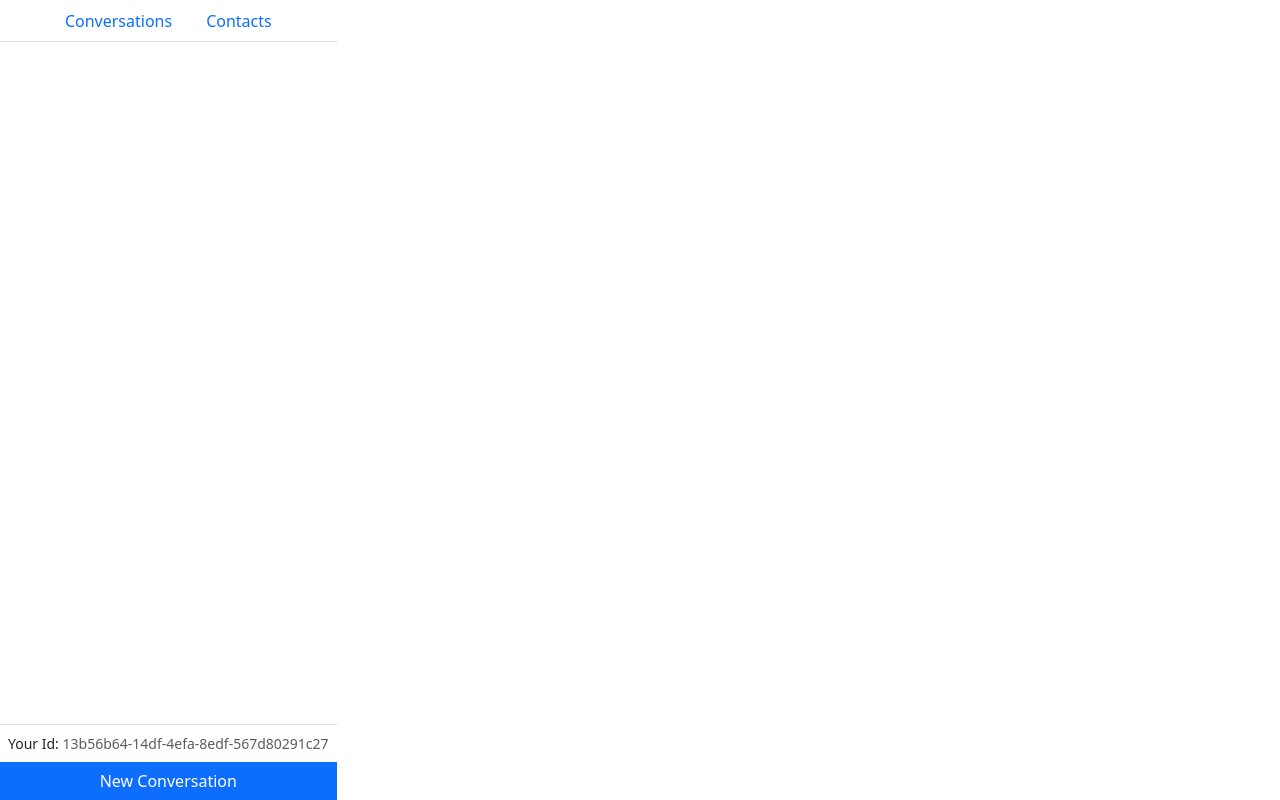
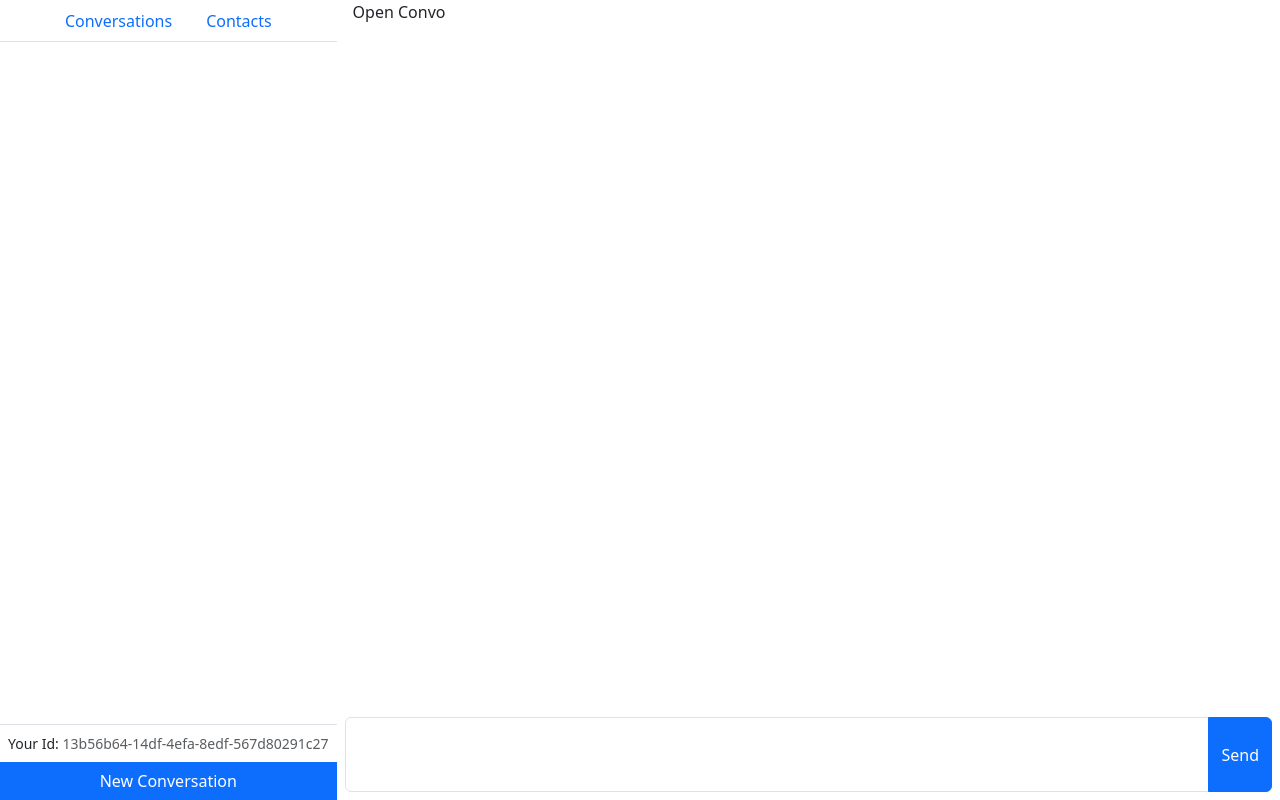
Before and after one commit to llesterja/real-time-chat-app, a React (Create React App) app in the folder frontend/: page / in a window 1280 px wide. Both pictures are taken after typing "Sample" into the empty fields and a click on the button "Create A New Id". Built offline with nearby package versions, Linux system fonts and the light colour scheme.

Commit message:
Conversations.js latest is working

```diff
--- a/frontend/src/components/Conversations.js
+++ b/frontend/src/components/Conversations.js
@@ -13,7 +13,12 @@ export default function Conversations() {
   return (
     <ListGroup variant="flush">
     {conversations.map((conversation, index) => (
-      <ListGroup.Item key = {index}>
+      <ListGroup.Item
+          key = {index}
+          action
+          onClick={() => selectConversationIndex(index)}
+          active={conversation.selected}
+        >
           {conversation.recipient.map(r => r.name).join('')}
       </ListGroup.Item>
     ))}
--- a/frontend/src/components/Dashboard.js
+++ b/frontend/src/components/Dashboard.js
@@ -1,13 +1,18 @@
 import React from 'react'
 import Sidebar from './Sidebar';
+import { useConversations } from '../contexts/ConversationsProvider';
+import OpenConversation from './OpenConversation';
 
 
 export default function Dashboard({ id }) {
-  //const { selectedConversation } = useConversations()
+  const { selectedConversation } = useConversations()
 
   return (
     <div className="d-flex" style={{ height: '100vh' }}>
-      <Sidebar id={id} />
+      <Sidebar id={id}/>
+      {/**Selected Conversation not working correctly */}
+      {/* {selectedConversation && <OpenConversation/>} */}
+      {<OpenConversation/>}
     </div>
   )
 }
--- a/frontend/src/components/NewConversationModal.js
+++ b/frontend/src/components/NewConversationModal.js
@@ -1,17 +1,23 @@
 import React, { useState } from 'react'
 import { Button, Modal, Form } from 'react-bootstrap'
-import {useContacts} from '../contexts/ContactsProvider'
-import {useConversations} from '../contexts/ConversationsProvider'
+import { useContacts } from '../contexts/ContactsProvider'
+import { useConversations } from '../contexts/ConversationsProvider'
 
 
 
-export default function NewConversationModal({closeModal}) {
+export default function NewConversationModal({ closeModal }) {
   const [selectedContactIds, setSelectedContactIds] = useState([])
   const { contacts } = useContacts()
   const { createConversation } = useConversations()
 
   function handleSubmit(e) {
     e.preventDefault()
+
+      // Check if selectedContactIds is not empty
+      if (selectedContactIds.length === 0) {
+        console.error('Please select at least one contact');
+        return;
+      }
 
     createConversation(selectedContactIds)
     closeModal()
--- /dev/null
+++ b/frontend/src/components/OpenConversation.js
@@ -0,0 +1,80 @@
+import React, { useState, useCallback } from 'react'
+import { Form, InputGroup } from 'react-bootstrap'
+import Button from 'react-bootstrap/Button';
+import { useConversations } from '../contexts/ConversationsProvider';
+
+
+export default function OpenConversation() {
+    const { sendMessage, selectedConversation } = useConversations()
+    const [text, setText] = useState('')
+    const setRef = useCallback(node => {
+        if (node) {
+          node.scrollIntoView({ smooth: true })
+        }
+      }, [])
+
+    function handleSubmit(e) {
+        e.preventDefault()
+        /**No selected conversation */
+        /** How to check if a conversation is selected */
+
+        if (!selectedConversation || !selectedConversation.recipients) {
+            console.error('Selected conversation or recipients is undefined');
+            return;
+          }
+
+        sendMessage(
+          selectedConversation.recipients.map(r => r.id),
+          text
+        )
+        setText('')
+      }
+
+
+    return (
+        <div className="d-flex flex-column flex-grow-1">
+            <div className="flex-grow-1 overflow-auto">
+                <div className="d-flex flex-column align-items-start justify-content-end px-3">
+                    Open Convo
+                    {/**Selected Conversation is null? */}
+
+                    {/* {selectedConversation.messages.map((message, index) => {
+            const lastMessage = selectedConversation.messages.length - 1 === index
+            return (
+              <div
+                ref={lastMessage ? setRef : null}
+                key={index}
+                className={`my-1 d-flex flex-column ${message.fromMe ? 'align-self-end align-items-end' : 'align-items-start'}`}
+              >
+                <div
+                  className={`rounded px-2 py-1 ${message.fromMe ? 'bg-primary text-white' : 'border'}`}>
+                  {message.text}
+                </div>
+                <div className={`text-muted small ${message.fromMe ? 'text-right' : ''}`}>
+                  {message.fromMe ? 'You' : message.senderName}
+                </div>
+              </div>
+            )
+          })} */}
+                </div>
+            </div>
+            <Form onSubmit={handleSubmit}>
+                <Form.Group className="m-2">
+                    <InputGroup>
+                        <Form.Control
+                            as="textarea"
+                            required
+                            value={text}
+                            onChange={e => setText(e.target.value)}
+                            style={{ height: '75px', resize: 'none' }}
+                        />
+                        <Button type="submit">Send</Button>
+                        {/* <InputGroup.Append>
+                            <Button type="submit">Send</Button>
+                        </InputGroup.Append> */}
+                    </InputGroup>
+                </Form.Group>
+            </Form>
+        </div>
+    )
+}
--- a/frontend/src/contexts/ConversationsProvider.js
+++ b/frontend/src/contexts/ConversationsProvider.js
@@ -1,4 +1,4 @@
-import React, {useContext, useState} from 'react'
+import React, {useContext, useState, useEffect, useCallback} from 'react'
 import useLocalStorage from '../hooks/useLocalStorage'
 import { useContacts } from './ContactsProvider';
 
@@ -9,7 +9,7 @@ export function useConversations() {
   return useContext(ConversationsContext)
 }
 
-export function ConversationsProvider({children}) {
+export function ConversationsProvider({id, children}) {
   // create a state
   const [conversations, setConversations] = useLocalStorage('conversations', [])
   const [selectedConversationIndex, setSelectedConversationIndex] = useState(0)
@@ -22,6 +22,46 @@ export function ConversationsProvider({children}) {
     })
   }
 
+  const addMessageToConversation = useCallback(({ recipients, text, sender }) => {
+    setConversations(prevConversations => {
+      let madeChange = false
+      const newMessage = { sender, text }
+      const newConversations = prevConversations.map(conversation => {
+        if (arrayEquality(conversation.recipients, recipients)) {
+          madeChange = true
+          return {
+            ...conversation,
+            messages: [...conversation.messages, newMessage]
+          }
+        }
+
+        return conversation
+      })
+
+      if (madeChange) {
+        return newConversations
+      } else {
+        return [
+          ...prevConversations,
+          { recipients, messages: [newMessage] }
+        ]
+      }
+    })
+  }, [setConversations])
+
+  // useEffect(() => {
+  //   if (socket == null) return
+
+  //   socket.on('receive-message', addMessageToConversation)
+
+  //   return () => socket.off('receive-message')
+  // }, [socket, addMessageToConversation])
+
+  function sendMessage(recipients, text) {
+    // socket.emit('send-message', { recipients, text })
+
+    addMessageToConversation({ recipients, text, sender: id })
+  }
 
 
   const formattedConversations = conversations.map((conversation, index) => {
@@ -33,15 +73,26 @@ export function ConversationsProvider({children}) {
       return { id: recipient, name }
     })
 
-    return { ...conversation, recipients}
+    const messages = conversation.messages.map(message => {
+      const contact = contacts.find(contact => {
+        return contact.id === message.sender
+      })
+      const name =  (contact && contact.name) || message.sender
+      const fromMe = id === message.sender
+      return {...message, senderName: name, fromMe}
+    })
+
+    const selected = index === selectedConversationIndex
+    return { ...conversation, recipients, selected}
   })
 
   const value = {
     conversations: formattedConversations,
+    selectedConversation: formattedConversations[selectedConversationIndex],
+    sendMessage,
+    selectedConversationIndex: setSelectedConversationIndex,
     createConversation
   }
-
-
 
   return (
     <ConversationsContext.Provider value={value}>
@@ -49,3 +100,15 @@ export function ConversationsProvider({children}) {
     </ConversationsContext.Provider>
   )
 }
+
+// outside the component
+function arrayEquality(a, b) {
+  if (a.length !== b.length) return false
+
+  a.sort()
+  b.sort()
+
+  return a.every((element, index) => {
+    return element === b[index]
+  })
+}
```
